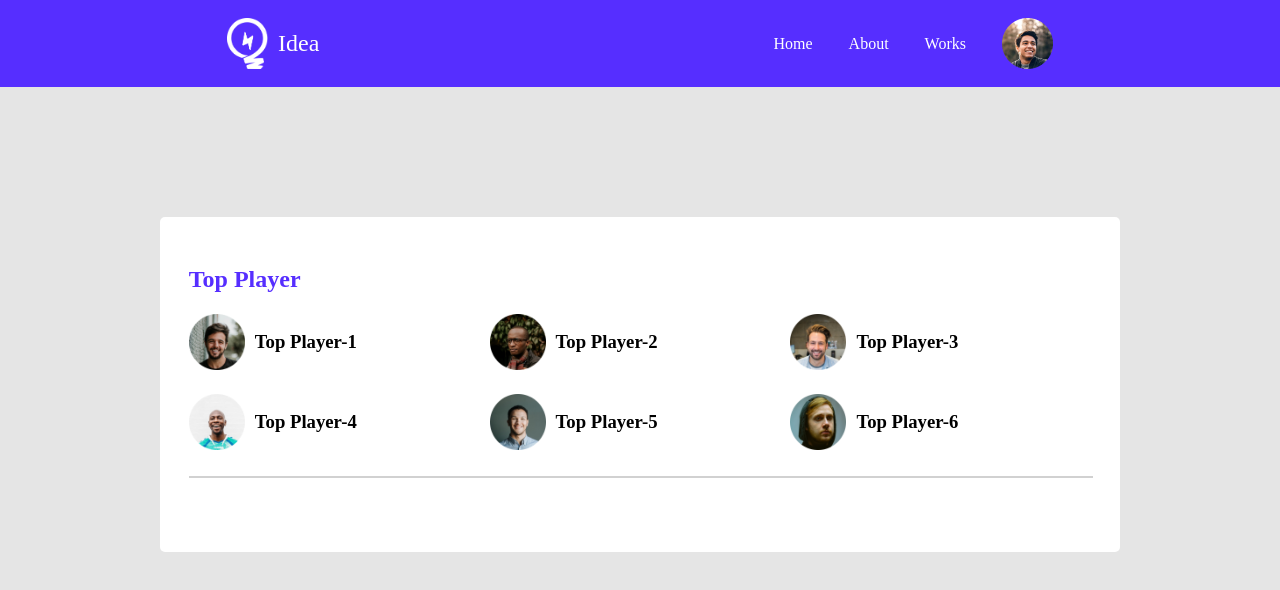
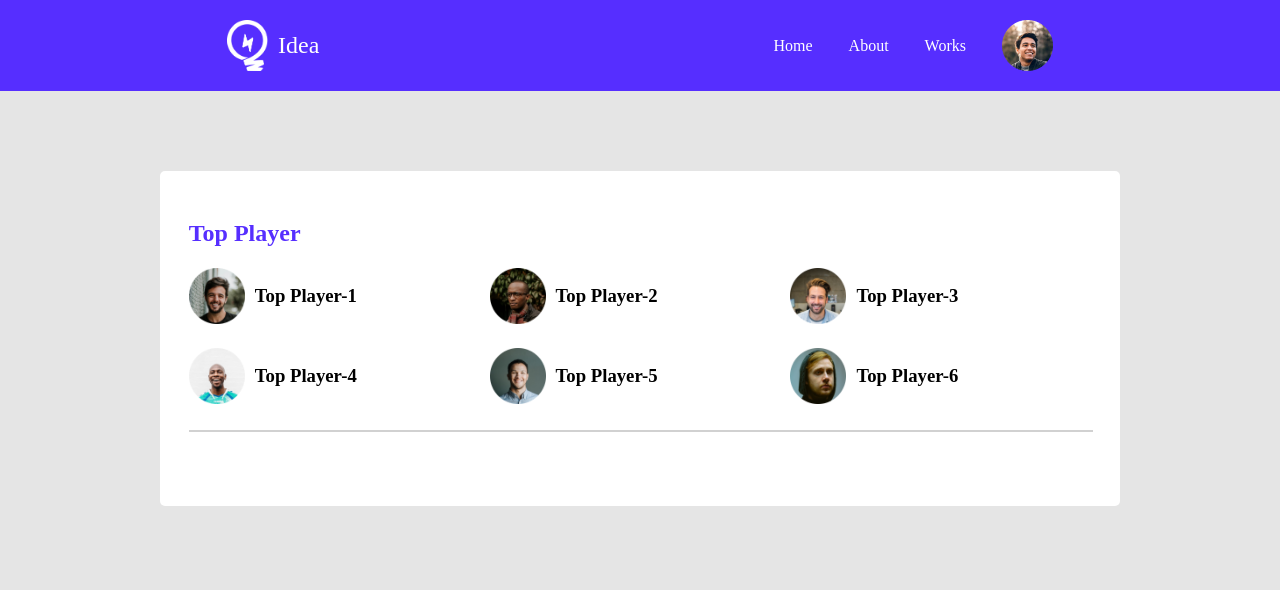
Before and after one commit to Rudra-Prashad-Shil/Demo-Landing-Page, a plain HTML site: page index.html in a window 1280 px wide. Drawn offline with Linux system fonts and the light colour scheme.

Commit message:
simple update in navbar

```diff
--- a/index.html
+++ b/index.html
@@ -11,7 +11,7 @@
         <section class="nav">
             <div class="nav-idea">
                 <img src="resources/icons/logo.png" alt="logo">
-                <p>Idea</p>
+                <a href="#">Idea</a>
             </div>
             <div class="navigation">
                 <a href="#">Home</a>
--- a/style.css
+++ b/style.css
@@ -8,8 +8,7 @@ body{
     background-color: #562EFF;
     display: flex;
     justify-content: space-around;
-    padding-top: 6px;
-    padding-bottom: 6px;
+    padding: 20px 0px;
 }
 
 .nav-idea, .navigation{
@@ -22,7 +21,8 @@ body{
     padding: 0%;
 }
 
-.nav-idea p{
+.nav-idea a{
+    text-decoration: none;
     color: #FFF;
     font-family: Poppins;
     font-size: 24px;
@@ -31,10 +31,11 @@ body{
     padding-left: 10px;
 }
 
-.nav a{
+.navigation a{
     text-decoration: none;
     color: #FFF;
-    font-family: Poppins;font-size: 16px;
+    font-family: Poppins;
+    font-size: 16px;
     font-style: normal;font-weight: 400;
     padding-right: 36px;
 }
@@ -49,7 +50,7 @@ a:hover{
 }
 main{
     width: 75%;
-    margin: 130px auto;
+    margin: 80px auto;
     display: grid;
     gap: 20px;
 }
```
